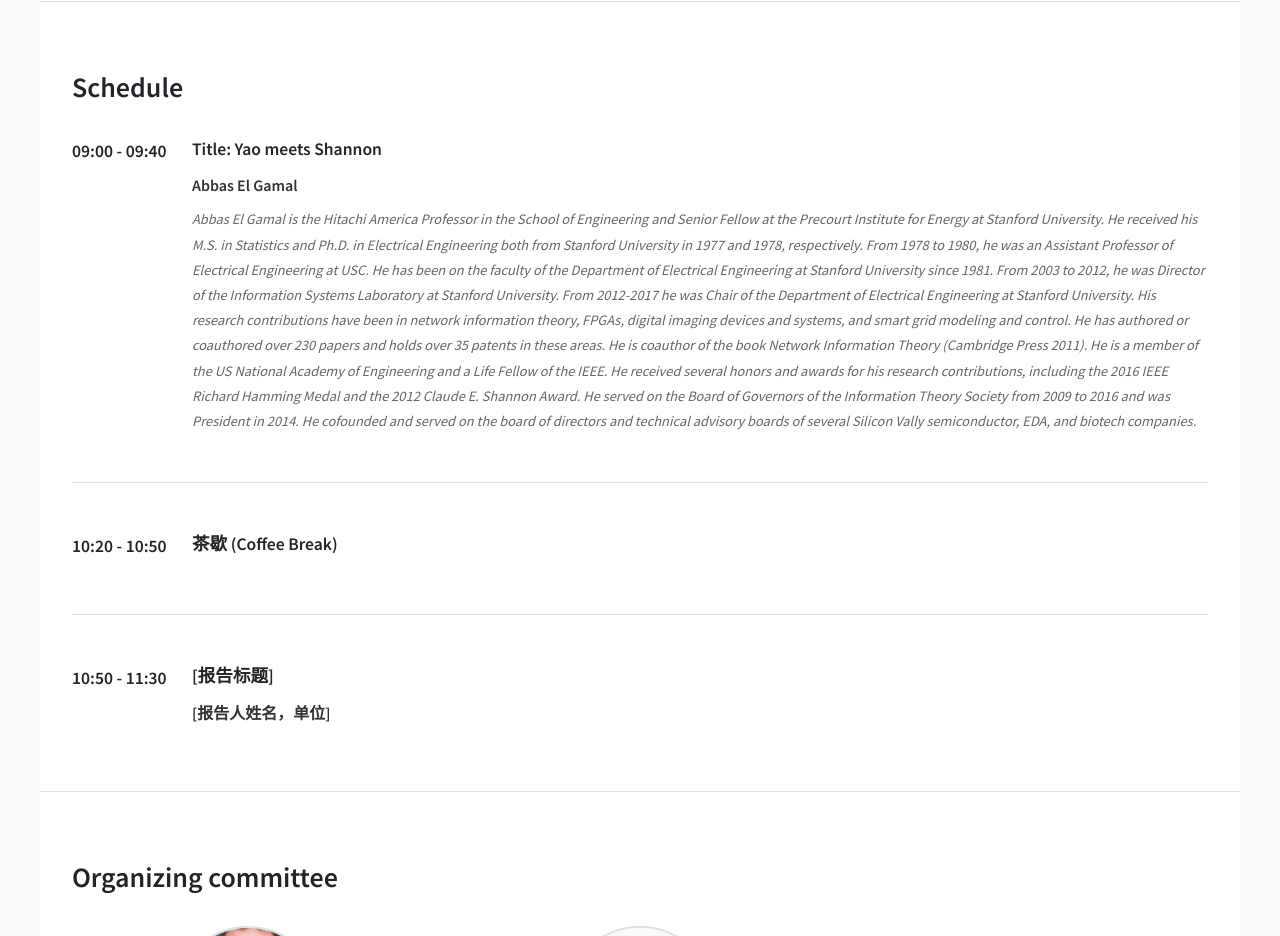
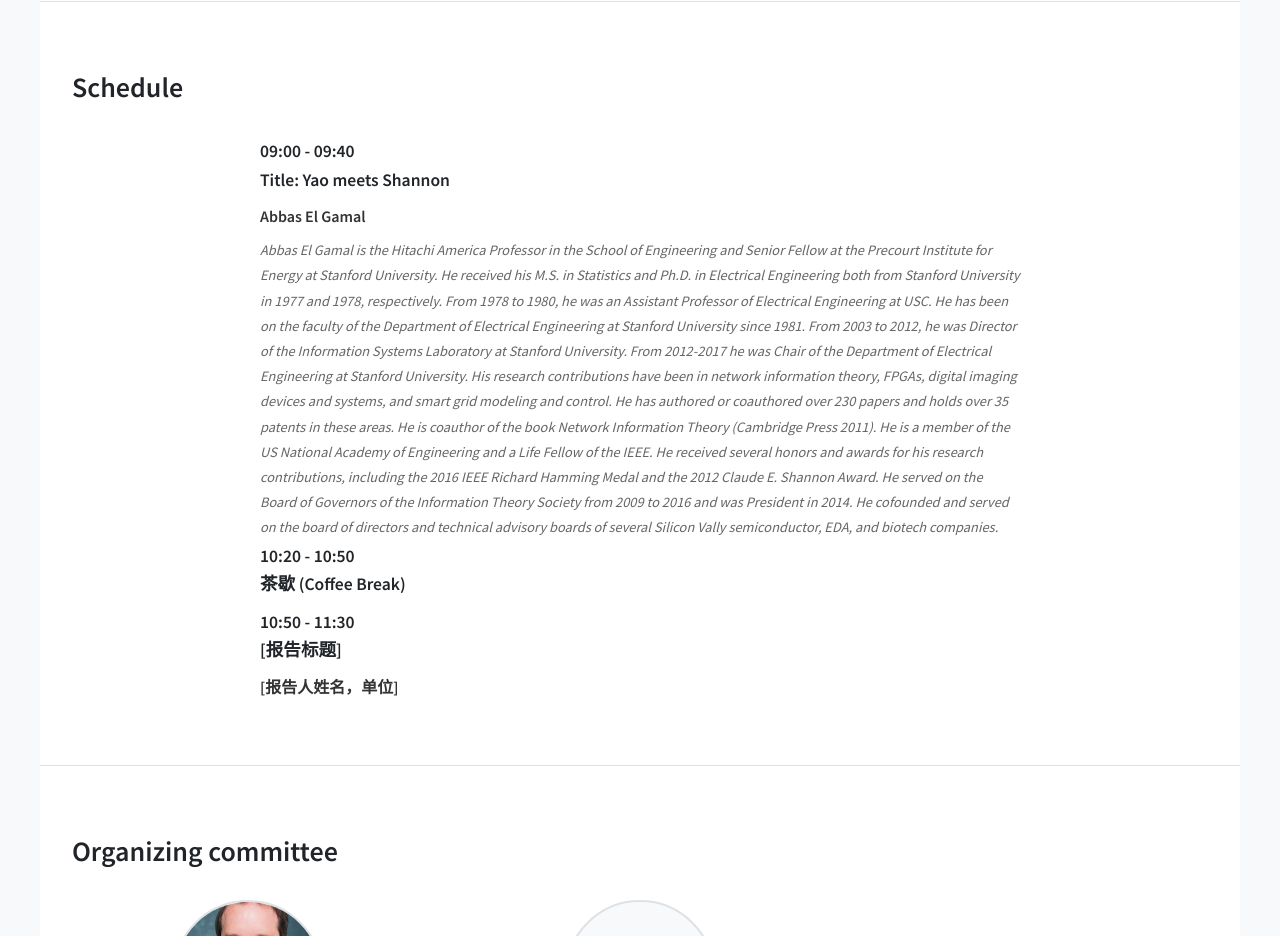
Before and after one commit to IEEE-IT-HK/workshops, a plain HTML site: page index.html in a window 1280 px wide. Shown: the part 1720-2656 px from the top of the page. Drawn offline with Linux system fonts and the light colour scheme.

Commit message:
Update Schedule

```diff
--- a/index.html
+++ b/index.html
@@ -225,10 +225,19 @@
 
 		/* --- Schedule Section --- */
 		.schedule-item {
-			display: flex;
-			margin-bottom: 3em;
-			padding-bottom: 3em;
-			border-bottom: 1px solid var(--border-color);
+  		  /* 1. 设置一个最大宽度，提升大屏下的可读性 */
+   			 max-width: 800px;
+
+   		 /* 2. 让容器在页面中居中显示 */
+    			margin-left: auto;
+    			margin-right: auto;
+
+    		/* 3. 同时设置左右内边距，确保在小屏幕上内容也不会紧贴边缘 */
+    			padding-left: 20px;
+    			padding-right: 20px;
+
+    		/* 4. 确保内边距和边框被计算在宽度之内 */
+    			box-sizing: border-box;
 		}
 
 		.schedule-item:last-child {
```
